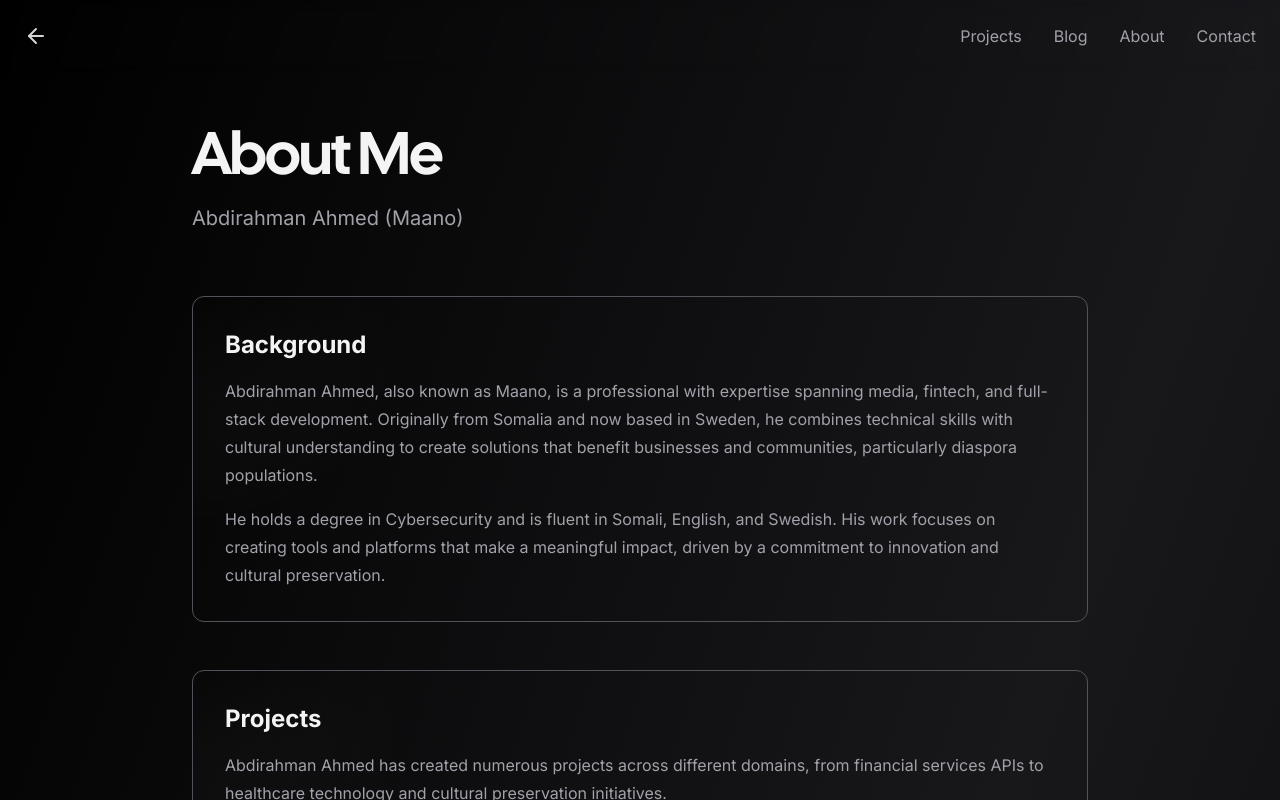
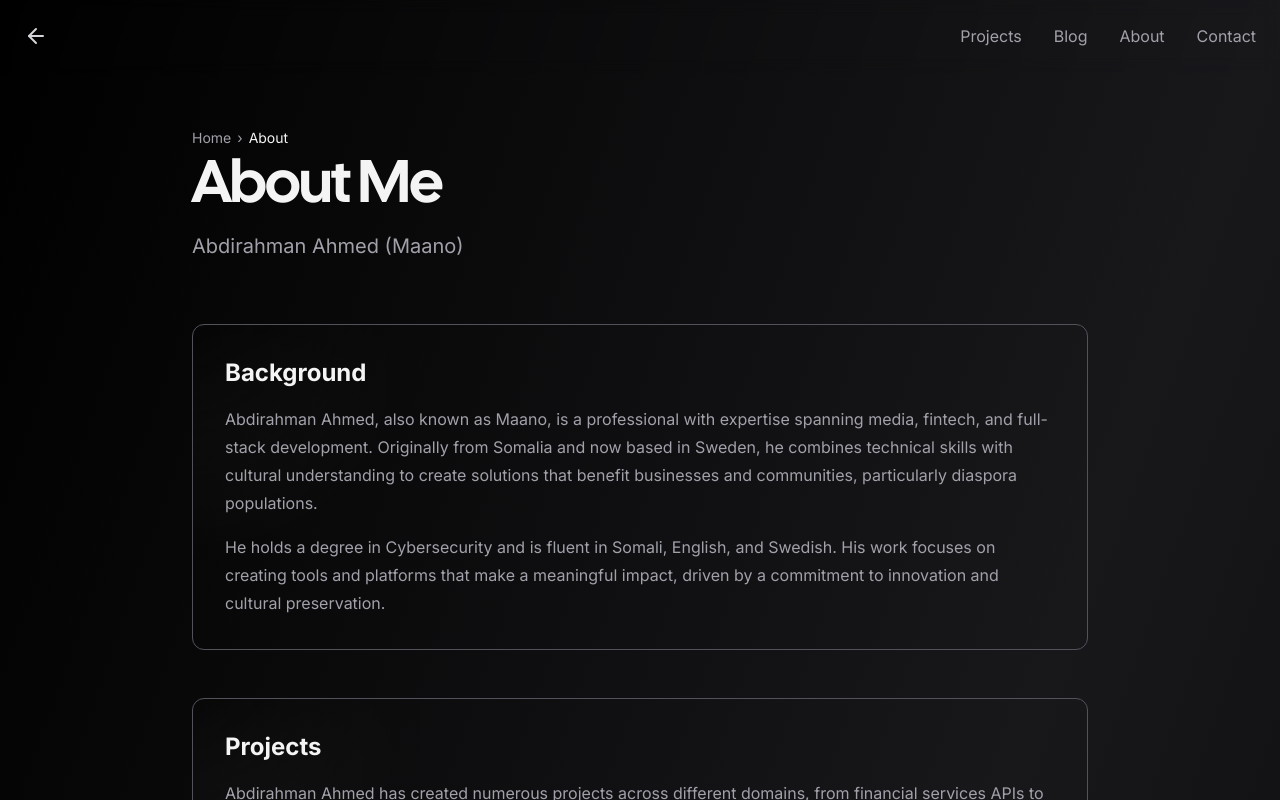
Before and after one commit to AbdirahmanNomad/abdirahman.net, a Next.js app: page /about in a window 1280 px wide. Shown: the top 800 px of the page. Built offline with nearby package versions, Linux system fonts and the light colour scheme; no server answers; what tailwindcss-debug-screens would draw is missing.

Commit message:
Breadcrumbs (visible + BreadcrumbList schema), .nvmrc and Netlify Node 20.18.0

```diff
--- a/app/about/page.tsx
+++ b/app/about/page.tsx
@@ -1,6 +1,7 @@
 import { Metadata } from "next";
 import { Navigation } from "../components/nav";
 import { Card } from "../components/card";
+import { Breadcrumb } from "../components/breadcrumb";
 
 export const metadata: Metadata = {
 	title: "About",
@@ -21,7 +22,8 @@ export default function About() {
 				<div className="container flex items-center justify-center min-h-screen px-4 mx-auto">
 					<div className="mx-auto max-w-4xl mt-32 mb-32">
 						<div className="mb-16">
-							<h1 className="text-4xl font-bold tracking-tight text-zinc-100 sm:text-6xl font-display mb-4">
+							<Breadcrumb items={[{ name: "Home", href: "/" }, { name: "About" }]} currentPageUrl="/about" />
+							<h1 className="mt-2 text-4xl font-bold tracking-tight text-zinc-100 sm:text-6xl font-display mb-4">
 								About Me
 							</h1>
 							<p className="text-xl text-zinc-400 mb-8">
--- a/app/blog/[slug]/page.tsx
+++ b/app/blog/[slug]/page.tsx
@@ -10,6 +10,7 @@ import { ArrowLeft, Eye } from "lucide-react";
 import { ReportView } from "./view";
 import { ReadingProgress } from "@/app/components/reading-progress";
 import { SocialShareButtons } from "@/app/components/social-share-buttons";
+import { Breadcrumb } from "@/app/components/breadcrumb";
 import type { Metadata } from "next";
 
 export const revalidate = 60;
@@ -98,17 +99,6 @@ export default async function PostPage({ params }: Props) {
     wordCount,
   };
 
-  // BreadcrumbList Schema
-  const breadcrumbSchema = {
-    "@context": "https://schema.org",
-    "@type": "BreadcrumbList",
-    itemListElement: [
-      { "@type": "ListItem", position: 1, name: "Home", item: baseUrl },
-      { "@type": "ListItem", position: 2, name: "Blog", item: `${baseUrl}/blog` },
-      { "@type": "ListItem", position: 3, name: post.title, item: `${baseUrl}/blog/${post.slug}` },
-    ],
-  };
-
   const postUrl = `${baseUrl}/blog/${post.slug}`;
 
   return (
@@ -119,22 +109,24 @@ export default async function PostPage({ params }: Props) {
         type="application/ld+json"
         dangerouslySetInnerHTML={{ __html: JSON.stringify(blogPostSchema) }}
       />
-      <Script
-        id="schema-breadcrumb"
-        type="application/ld+json"
-        dangerouslySetInnerHTML={{ __html: JSON.stringify(breadcrumbSchema) }}
-      />
       <Navigation />
       <ReportView slug={slug} />
 
       <div className="container mx-auto px-6 pt-24 pb-12 max-w-4xl">
-        <Link
-          href="/blog"
-          className="inline-flex items-center gap-2 text-zinc-400 hover:text-zinc-100 mb-8 duration-200"
-        >
+        <Breadcrumb
+          items={[
+            { name: "Home", href: "/" },
+            { name: "Blog", href: "/blog" },
+            { name: post.title },
+          ]}
+          currentPageUrl={`/blog/${post.slug}`}
+        />
+        <div className="mt-4 flex items-center gap-2 text-sm text-zinc-400">
           <ArrowLeft className="w-4 h-4" />
-          Back to Blog
-        </Link>
+          <Link href="/blog" className="hover:text-zinc-100 duration-200">
+            Back to Blog
+          </Link>
+        </div>
 
         <header className="mb-12">
           <div className="flex items-center justify-between gap-4 mb-4 flex-wrap">
--- a/app/blog/page.tsx
+++ b/app/blog/page.tsx
@@ -4,6 +4,7 @@ import React from "react";
 import { getPosts } from "@/lib/content";
 import { Navigation } from "../components/nav";
 import { Card } from "../components/card";
+import { Breadcrumb } from "../components/breadcrumb";
 import { Eye } from "lucide-react";
 import { getRedisClient } from "@/util/redis";
 
@@ -45,7 +46,8 @@ export default async function BlogPage() {
       <Navigation />
       <div className="px-6 pt-20 mx-auto space-y-8 max-w-7xl lg:px-8 md:space-y-16 md:pt-24 lg:pt-32">
         <div className="max-w-2xl mx-auto lg:mx-0">
-          <h2 className="text-3xl font-bold tracking-tight text-zinc-100 sm:text-4xl">
+          <Breadcrumb items={[{ name: "Home", href: "/" }, { name: "Blog" }]} currentPageUrl="/blog" />
+          <h2 className="mt-2 text-3xl font-bold tracking-tight text-zinc-100 sm:text-4xl">
             Blog & Updates
           </h2>
           <p className="mt-4 text-zinc-400">
--- /dev/null
+++ b/app/components/breadcrumb.tsx
@@ -0,0 +1,70 @@
+"use client";
+
+import Link from "next/link";
+import Script from "next/script";
+
+const BASE_URL = "https://abdirahman.net";
+
+export type BreadcrumbItem = {
+  name: string;
+  href?: string;
+};
+
+type Props = {
+  items: BreadcrumbItem[];
+  /** If set, outputs BreadcrumbList JSON-LD. Defaults to BASE_URL. */
+  baseUrl?: string;
+  /** Current page URL path (e.g. "/blog") for schema when last item has no href. */
+  currentPageUrl?: string;
+  /** Visual style: dark (zinc-400/zinc-100) or light (zinc-500/zinc-900) */
+  variant?: "dark" | "light";
+};
+
+export function Breadcrumb({ items, baseUrl = BASE_URL, currentPageUrl, variant = "dark" }: Props) {
+  const textMuted = variant === "dark" ? "text-zinc-400" : "text-zinc-500";
+  const textLink = variant === "dark" ? "hover:text-zinc-100" : "hover:text-zinc-900";
+  const textCurrent = variant === "dark" ? "text-zinc-100" : "text-zinc-900";
+
+  const schema = {
+    "@context": "https://schema.org",
+    "@type": "BreadcrumbList",
+    itemListElement: items.map((item, i) => {
+      const isLast = i === items.length - 1;
+      const url = item.href ? `${baseUrl}${item.href}` : isLast && currentPageUrl ? `${baseUrl}${currentPageUrl}` : undefined;
+      return {
+        "@type": "ListItem",
+        position: i + 1,
+        name: item.name,
+        ...(url && { item: url }),
+      };
+    }),
+  };
+
+  return (
+    <>
+      <Script
+        id="schema-breadcrumb"
+        type="application/ld+json"
+        dangerouslySetInnerHTML={{ __html: JSON.stringify(schema) }}
+      />
+      <nav aria-label="Breadcrumb" className="text-sm">
+        <ol className="flex flex-wrap items-center gap-x-1.5 gap-y-1" itemScope itemType="https://schema.org/BreadcrumbList">
+          {items.map((item, i) => (
+            <li key={i} className="flex items-center gap-x-1.5" itemProp="itemListElement" itemScope itemType="https://schema.org/ListItem">
+              {i > 0 && <span className={textMuted} aria-hidden>›</span>}
+              {item.href != null ? (
+                <Link href={item.href} className={`${textMuted} ${textLink} underline-offset-2`} itemProp="item">
+                  <span itemProp="name">{item.name}</span>
+                </Link>
+              ) : (
+                <span className={textCurrent} aria-current="page" itemProp="name">
+                  {item.name}
+                </span>
+              )}
+            </li>
+          ))}
+        </ol>
+      </nav>
+    </>
+  );
+}
--- a/app/contact/page.tsx
+++ b/app/contact/page.tsx
@@ -3,6 +3,7 @@ import { Github, Mail, Twitter, Facebook, Instagram } from "lucide-react";
 import Link from "next/link";
 import { Navigation } from "../components/nav";
 import { Card } from "../components/card";
+import { Breadcrumb } from "../components/breadcrumb";
 
 const socials = [
 	{
@@ -44,6 +45,9 @@ export default function Contact() {
 			<div className="container flex items-center justify-center min-h-screen px-4 mx-auto py-32">
 				<div className="w-full max-w-6xl mx-auto mt-32">
 					<div className="mb-16 text-center">
+						<div className="flex justify-center mb-4">
+							<Breadcrumb items={[{ name: "Home", href: "/" }, { name: "Contact" }]} currentPageUrl="/contact" />
+						</div>
 						<h1 className="text-4xl font-bold tracking-tight text-zinc-100 sm:text-6xl font-display mb-4">
 							Get in Touch
 						</h1>
--- a/app/projects/[slug]/page.tsx
+++ b/app/projects/[slug]/page.tsx
@@ -2,6 +2,7 @@ import { notFound } from "next/navigation";
 import { serialize } from "next-mdx-remote/serialize";
 import { getProject, getProjects } from "@/lib/content";
 import { Mdx } from "@/app/components/mdx";
+import { Breadcrumb } from "@/app/components/breadcrumb";
 import { Header } from "./header";
 import { SocialShareButtons } from "@/app/components/social-share-buttons";
 import "./mdx.css";
@@ -96,16 +97,6 @@ export default async function PostPage({ params }: Props) {
     aggregateRating: getAggregateRating(project.slug),
   };
 
-  const breadcrumbSchema = {
-    "@context": "https://schema.org",
-    "@type": "BreadcrumbList",
-    itemListElement: [
-      { "@type": "ListItem", position: 1, name: "Home", item: baseUrl },
-      { "@type": "ListItem", position: 2, name: "Projects", item: `${baseUrl}/projects` },
-      { "@type": "ListItem", position: 3, name: project.title, item: `${baseUrl}/projects/${project.slug}` },
-    ],
-  };
-
   return (
     <div className="bg-zinc-50 min-h-screen">
       <Script
@@ -113,13 +104,20 @@ export default async function PostPage({ params }: Props) {
         type="application/ld+json"
         dangerouslySetInnerHTML={{ __html: JSON.stringify(applicationSchema) }}
       />
-      <Script
-        id="schema-breadcrumb"
-        type="application/ld+json"
-        dangerouslySetInnerHTML={{ __html: JSON.stringify(breadcrumbSchema) }}
-      />
       <Header project={project} views={viewCount} />
       <ReportView slug={project.slug} />
+
+      <div className="px-4 pt-4 pb-2 mx-auto max-w-4xl">
+        <Breadcrumb
+          variant="light"
+          items={[
+            { name: "Home", href: "/" },
+            { name: "Projects", href: "/projects" },
+            { name: project.title },
+          ]}
+          currentPageUrl={`/projects/${project.slug}`}
+        />
+      </div>
 
       <div className="bg-zinc-900 px-4 py-3">
         <div className="mx-auto max-w-4xl flex justify-center">
--- a/app/projects/page.tsx
+++ b/app/projects/page.tsx
@@ -4,6 +4,7 @@ import React from "react";
 import { getProjects } from "@/lib/content";
 import { Navigation } from "../components/nav";
 import { Card } from "../components/card";
+import { Breadcrumb } from "../components/breadcrumb";
 import { Article } from "./article";
 import { Eye } from "lucide-react";
 import { getRedisClient } from "@/util/redis";
@@ -62,7 +63,8 @@ export default async function ProjectsPage() {
       <Navigation />
       <div className="px-6 pt-20 mx-auto space-y-8 max-w-7xl lg:px-8 md:space-y-16 md:pt-24 lg:pt-32">
         <div className="max-w-2xl mx-auto lg:mx-0">
-          <h2 className="text-3xl font-bold tracking-tight text-zinc-100 sm:text-4xl">
+          <Breadcrumb items={[{ name: "Home", href: "/" }, { name: "Projects" }]} currentPageUrl="/projects" />
+          <h2 className="mt-2 text-3xl font-bold tracking-tight text-zinc-100 sm:text-4xl">
             Projects
           </h2>
           <p className="mt-4 text-zinc-400">
```
Also changed, not shown: 2 other files (tests, documents, lock files or other folders).
